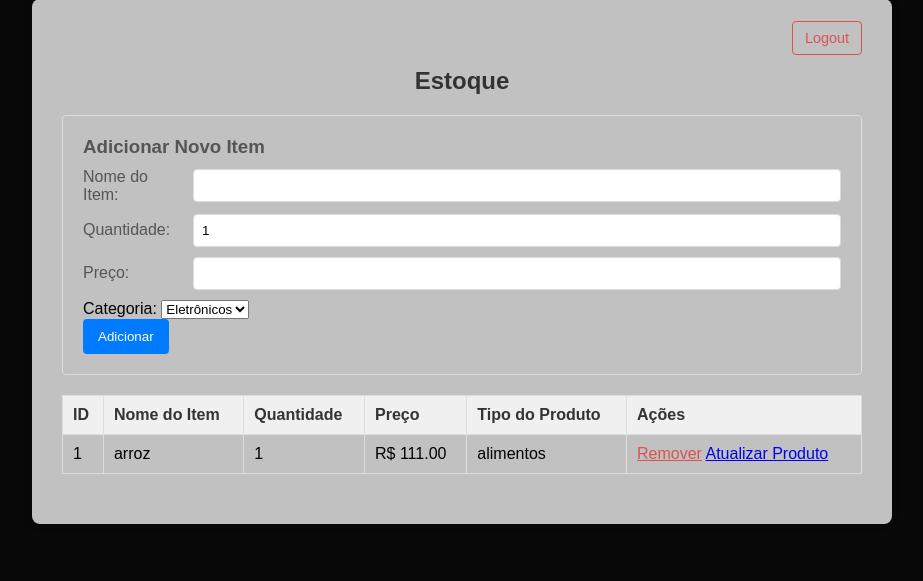
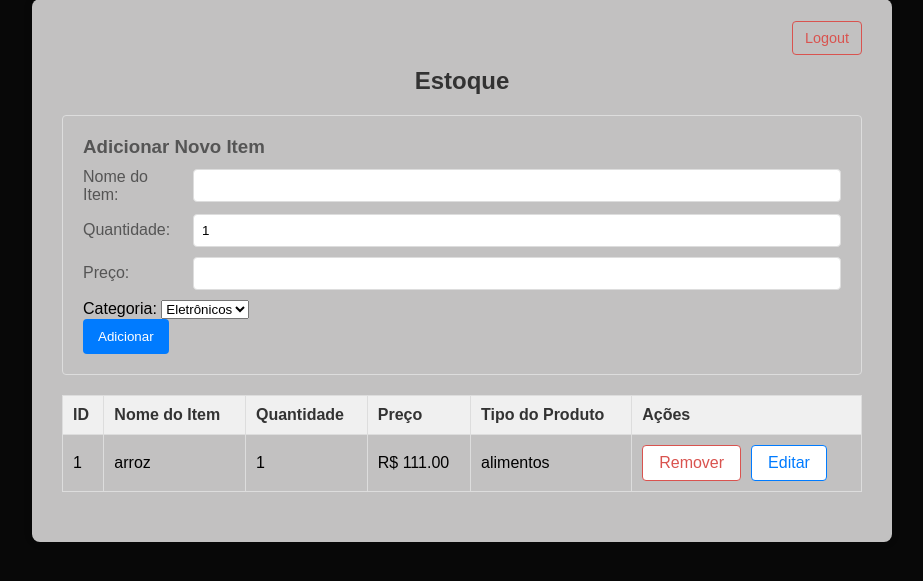
Before and after one commit to FelpsCodee/projeto-PIM-sistema-inventario, a Flask app: page / in a window 1280 px wide. Shown: the part 31-612 px from the top of the page, without its empty margins (178-1101 px from the left). Run offline with Flask 3, Linux system fonts and the light colour scheme; a user stored in the database is signed in; data comes from the database, SQL or seed files in the repository; both versions use the stored data as it was after the commit.

Commit message:
atualização ccs do update.html

```diff
--- a/templates/estoque.html
+++ b/templates/estoque.html
@@ -108,8 +108,48 @@
               padding: 0;
               margin: 0;
             }
+            .update-button {
+              background: none;
+              border: none;
+              color: #007bff;
+              cursor: pointer;
+              padding: 0;
+              margin: 0;
+              text-decoration: none;
+            }
+            .update-button:hover {
+              text-decoration: underline;
+            }
             .remove-button:hover {
               text-decoration: underline;
+            }
+
+            .button-style {
+        display: inline-block;
+        padding: 8px 16px;
+        border-radius: 4px;
+        border: none;
+        font-size: 1em;
+        text-decoration: none;
+        transition: background 0.2s, color 0.2s;
+      }
+      .remove-button.button-style {
+        background: #fff;
+        color: #d9534f;
+        border: 1px solid #d9534f;
+      }
+      .remove-button.button-style:hover {
+        background: #d9534f;
+        color: #fff;
+      }
+      .update-button.button-style {
+        background: #fff;
+        color: #007bff;
+        border: 1px solid #007bff;
+      }
+      .update-button.button-style:hover {
+        background: #007bff;
+        color: #fff;
       }
     </style>
   </head>
@@ -182,16 +222,18 @@
             <td>R$ {{ "%.2f"|format(item.price) }}</td>
             <td>{{ item.type }}</td>
             <td>
+              <div style="display: flex; gap: 10px">
                 <a
                   href="{{ url_for('remove_item', item_id=item.id) }}"
-                class="remove-button"
+                  class="remove-button button-style"
                   >Remover</a
                 >
                 <a
                   href="{{ url_for('update_item', item_id=item.id) }}"
-                class="update-button"
-                >Atualizar Produto</a
+                  class="update-button button-style"
+                  >Editar</a
                 >
+              </div>
             </td>
           </tr>
           {% else %}
```
Also changed, not shown: templates/update_item.html (+95 -6 lines), inventory.db. Lines whose indentation alone changed are shown as unchanged.
